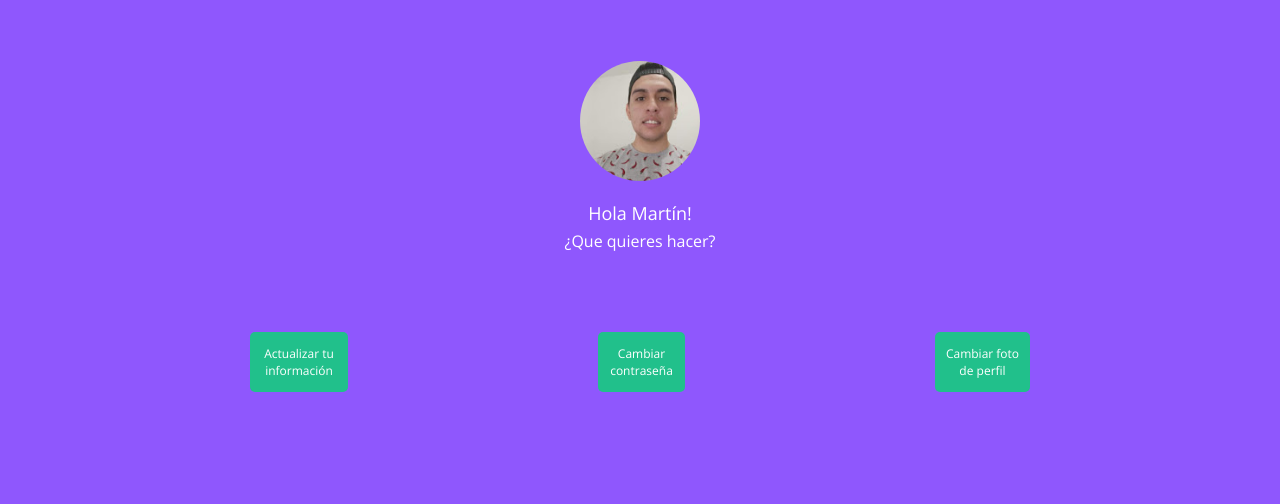
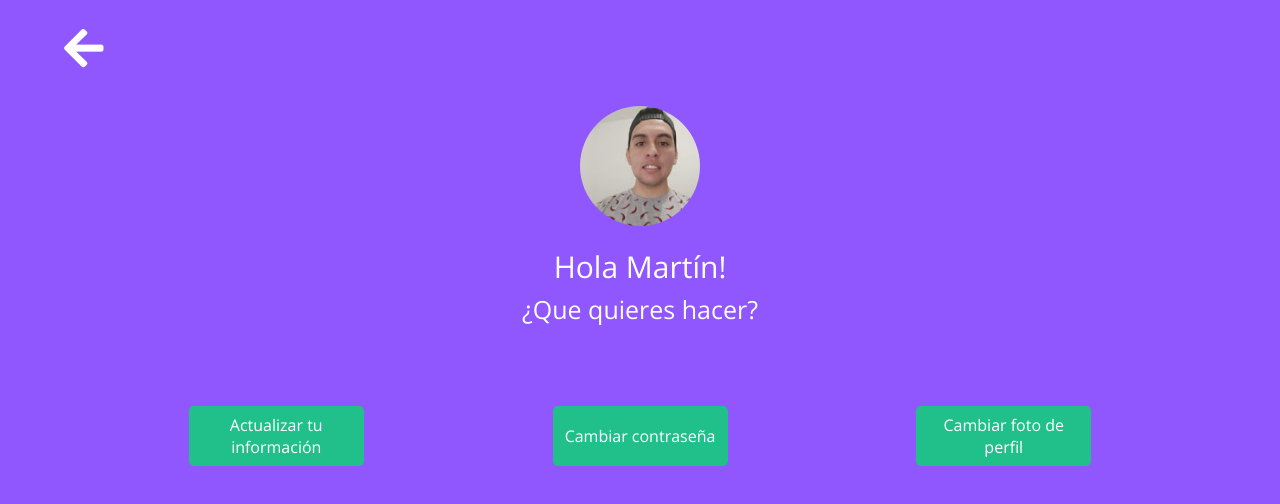
Before and after one commit to mfhz/budget-management-alkemy, a plain HTML site: page client/profile.html in a window 1280 px wide. Drawn offline with nearby package versions, Linux system fonts and the light colour scheme.

Commit message:
Se adapta diseño de edicion del perfil en version Desktop

```diff
--- a/client/js/profile.js
+++ b/client/js/profile.js
@@ -1,15 +1,28 @@
-const home = document.querySelector('.two');
+const homeMobile = document.querySelector('.two');
+const homeDesktop = document.querySelector('.item');
 const btnData = document.querySelector('.data');
 const main = document.querySelector('.main');
 const btnPass = document.querySelector('.password');
 
 
+
+
 /**** EVENTOS ****/
 
+///
+document.addEventListener('DOMContentLoaded', () => {
+    const windowsMatch = window.matchMedia("(min-width: 1000px)");
+    if (windowsMatch.matches) {
+        homeDesktop.style.display = 'block';
+    }
 
-
+});
 ///
-home.addEventListener('click', () => {
+homeMobile.addEventListener('click', () => {
+    window.location.href = 'index.html';
+});
+///
+homeDesktop.addEventListener('click', () => {
     window.location.href = 'index.html';
 });
 ///
@@ -19,8 +32,6 @@ btnPass.addEventListener('click', updateData);
 
 
 /**** FUNCIONES ****/
-
-
 
 /// Función para obtener los datos guardados en LocalStorage
 function obtenerTokenLocalStorage() {
--- a/client/profile.html
+++ b/client/profile.html
@@ -14,6 +14,11 @@
     <header class="header">
         <nav class="header__menu">
             <ul class="header__menu--list">
+                <li class="item" style="display: none;">
+                    <div class="item__container home">
+                        <i class="fas fa-arrow-left"></i>
+                    </div>
+                </li>
                 <li class="item item-two">
                     <div class="item__container two">
                         <i class="fas fa-home"></i>
--- a/client/styles/profile.scss
+++ b/client/styles/profile.scss
@@ -162,3 +162,94 @@ body {
     }
 
 }
+
+
+@media screen and (min-width: 1000px) {
+
+    body {
+
+        .header {
+
+            .header__menu {
+
+                .header__menu--list {
+
+                    .item {
+
+                        .home {
+
+                            .fas {
+                                display: block;
+                                font-size: 45px;
+                            }
+                        }
+                    }
+                }
+            }
+        }
+
+        .main__profile {
+
+            .main__profile--text {
+
+                .name {
+                    font-size: 30px !important;
+                }
+
+                .question {
+                    font-size: 25px;
+                }
+            }
+
+            .main__profile--restore {
+
+                .data {
+                    width: 175px !important;
+                    cursor: pointer;
+
+                    .data__update {
+                        justify-content: center !important;
+                        font-size: 1em !important;
+                    }
+                }
+
+                .password {
+                    width: 175px !important;
+                    cursor: pointer;
+
+                    .password__update {
+                        justify-content: center !important;
+                        font-size: 1em !important;
+                    }
+                }
+
+                .image {
+                    width: 175px !important;
+                    cursor: pointer;
+
+                    .image__update {
+                        justify-content: center !important;
+                        font-size: 1em !important;
+                    }
+                }
+            }
+        }
+
+        .main__data {
+
+            .main__data--update {
+                width: 70% !important;
+
+                .icon {
+                    cursor: pointer;
+                }
+
+                .form {
+                    width: 450px;
+                    margin: 0 auto;
+                    margin-top: 30px;
+                }
+            }
+        }
+    }
+}
```
Also changed, not shown: client/styles/profile.css, 1 other file.
